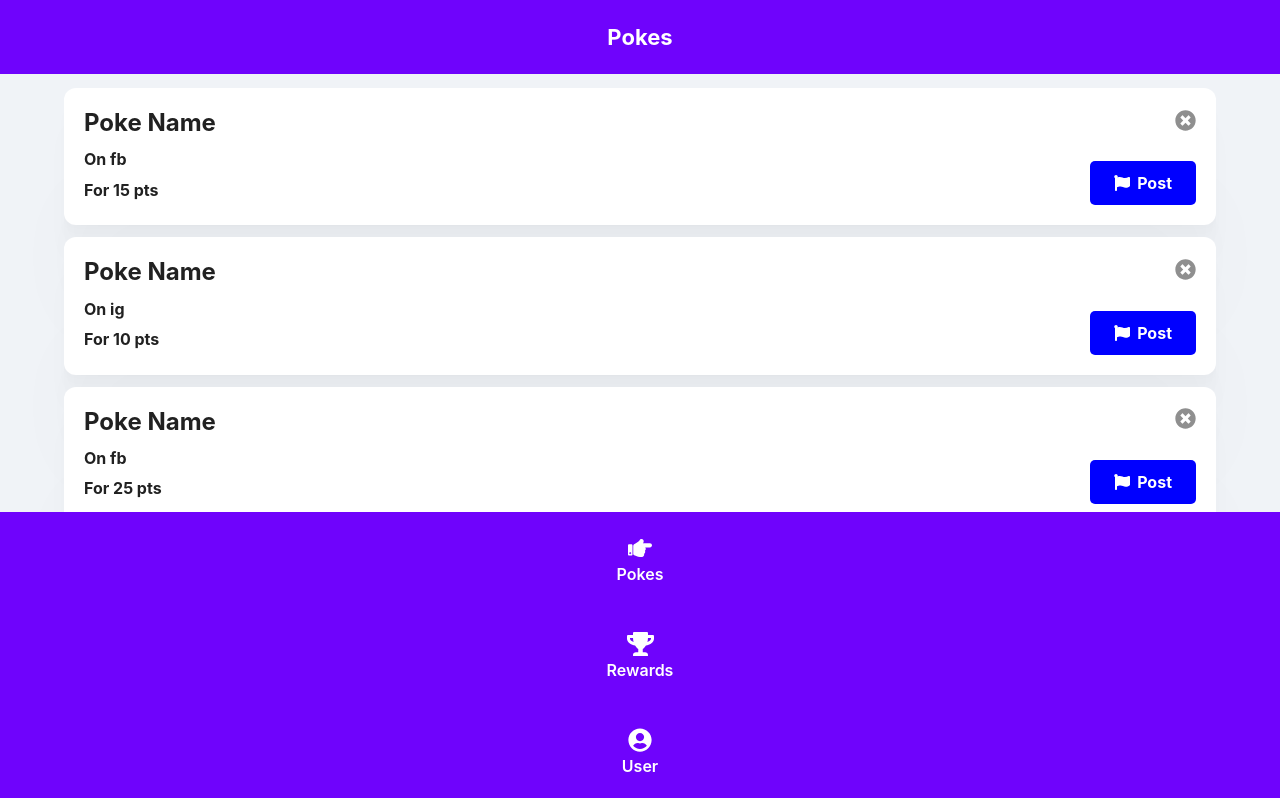
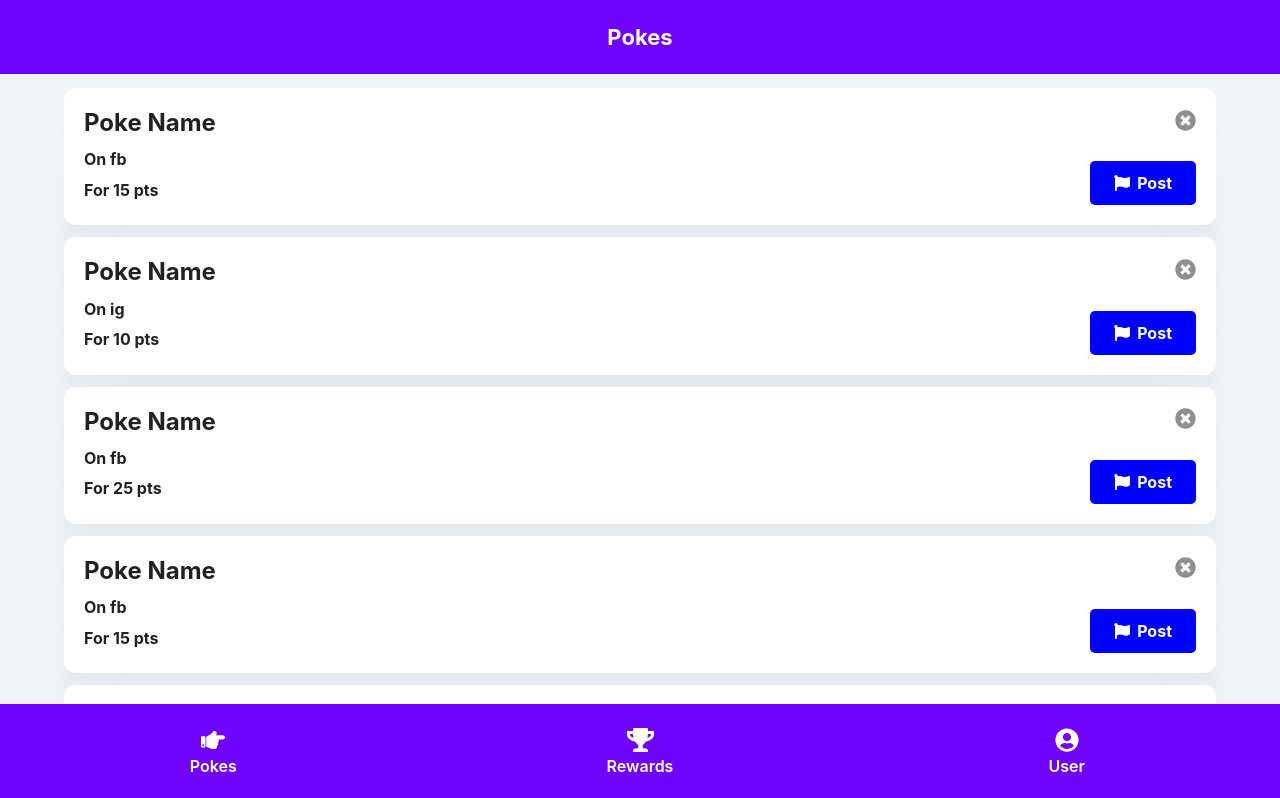
Before and after one commit to poke-saas/poke, a React (Create React App) app in the folder frontend/: page / in a window 1280 px wide. Shown: the top 798 px of the page. Built offline with nearby package versions, Linux system fonts and the light colour scheme.

Commit message:
fix flex-direction w/ flex-flow, BottomNav CSS

```diff
--- a/frontend/src/components/BottomNav/BottomNav.css
+++ b/frontend/src/components/BottomNav/BottomNav.css
@@ -8,7 +8,7 @@ nav {
     padding: 0;
     box-sizing: border-box;
     flex-wrap: nowrap;
-    flex-flow: column;
+    flex-direction: row;
     width: 100%;
     position: fixed;
     overflow: hidden;
```
